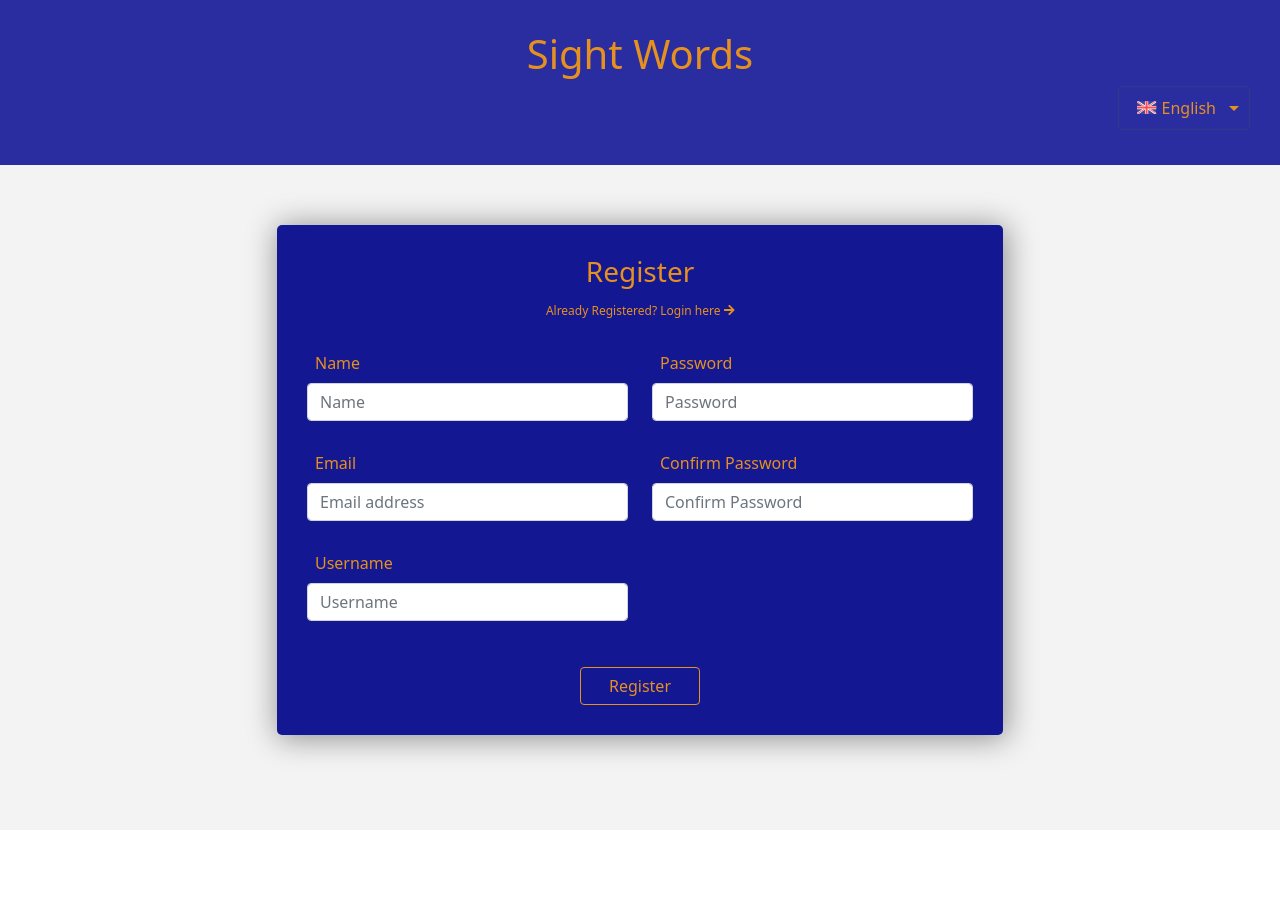
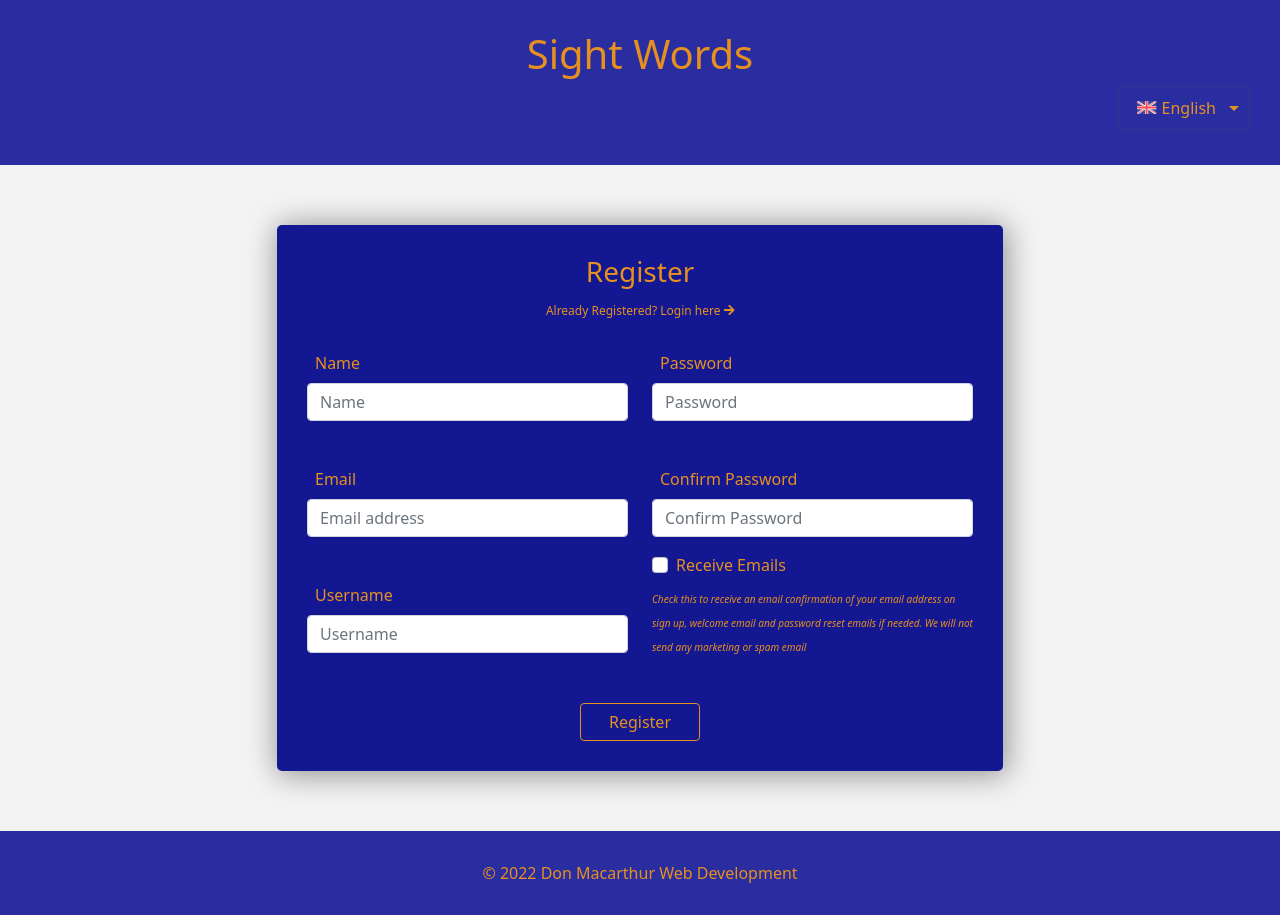
Before and after one commit to Donatron/sight-words, a React (Create React App) app: page /register in a window 1280 px wide. Before the commit the page ends 830 px from the top, so only its background shows below. Built offline with nearby package versions, Linux system fonts and the light colour scheme.

Commit message:
email-opt-in: added email opt in checkbox to register page, and functionality it action handlers

```diff
--- a/package.json
+++ b/package.json
@@ -2,6 +2,7 @@
   "name": "sight-words",
   "version": "0.1.0",
   "private": true,
+  "homepage": "https://donatron.github.io/sight-words",
   "dependencies": {
     "@fortawesome/fontawesome-svg-core": "^1.2.36",
     "@fortawesome/free-solid-svg-icons": "^5.15.4",
--- a/src/App.js
+++ b/src/App.js
@@ -4,6 +4,7 @@ import i18n from 'i18next';
 import { initReactI18next } from 'react-i18next';
 
 import Header from './components/layout/Header';
+import Footer from './components/layout/Footer';
 import Register from './components/user/Register';
 import ConfirmEmail from './components/user/ConfirmEmail';
 import ForgotPassword from './components/user/ForgotPassword';
@@ -80,6 +81,7 @@ function App(props) {
         </Route>
         <Route exact component={NotFound} />
       </Switch>
+      <Footer />
     </div>
   );
 }
--- /dev/null
+++ b/src/components/layout/Footer.js
@@ -0,0 +1,20 @@
+import React from 'react';
+import { Row, Col } from 'reactstrap';
+
+const Footer = () => {
+  return (
+    <Row className="footer">
+      <Col xs={12}>
+        {"\u00A9"} {new Date().getFullYear()} <a
+          href="https://www.dmwebdev.com.au"
+          target="_blank"
+          rel="noreferrer"
+        >
+          Don Macarthur Web Development
+        </a>
+      </Col>
+    </Row>
+  )
+};
+
+export default Footer;
--- a/src/components/user/Register.js
+++ b/src/components/user/Register.js
@@ -20,14 +20,22 @@ const Register = (props) => {
     email: null,
     userName: null,
     password: null,
-    passwordConfirm: null
-  })
+    passwordConfirm: null,
+    receiveEmails: false
+  });
 
   const handleChange = (e) => {
     setFormData({
       ...formData,
       [e.target.name]: e.target.value
-    })
+    });
+  }
+
+  const handleClickReceiveEmails = (e) => {
+    setFormData({
+      ...formData,
+      receiveEmails: !formData.receiveEmails
+    });
   }
 
   const handleSubmit = () => {
@@ -55,12 +63,13 @@ const Register = (props) => {
                 {' '} <FontAwesomeIcon icon={faArrowRight} />
               </Link>
             </span>
-            <FormGroup className="site-content_content-login-form">
+            <div className="site-content_content-login-form">
               <Row>
                 <Col
                   xs={12}
                   md={6}
                 >
+                  <FormGroup>
                     <Label for="name">{t('name')}</Label>
                     <Input
                       id="name"
@@ -69,6 +78,8 @@ const Register = (props) => {
                       type="email"
                       onChange={(e) => handleChange(e)}
                     />
+                  </FormGroup>
+                  <FormGroup>
                     <Label for="email">{t('email')}</Label>
                     <Input
                       id="email"
@@ -77,6 +88,8 @@ const Register = (props) => {
                       type="email"
                       onChange={(e) => handleChange(e)}
                     />
+                  </FormGroup>
+                  <FormGroup>
                     <Label for="email">{t('username')}</Label>
                     <Input
                       id="userName"
@@ -85,11 +98,15 @@ const Register = (props) => {
                       type="text"
                       onChange={(e) => handleChange(e)}
                     />
+                  </FormGroup>
                 </Col>
+
+
                 <Col
                   xs={12}
                   md={6}
                 >
+                  <FormGroup>
                     <Label for="email">{t('password')}</Label>
                     <Input
                       id="password"
@@ -98,6 +115,8 @@ const Register = (props) => {
                       type="password"
                       onChange={(e) => handleChange(e)}
                     />
+                  </FormGroup>
+                  <FormGroup>
                     <Label for="email">{t('confirm-password')}</Label>
                     <Input
                       id="passwordConfirm"
@@ -106,14 +125,32 @@ const Register = (props) => {
                       type="password"
                       onChange={(e) => handleChange(e)}
                     />
+                  </FormGroup>
+                  <Row>
+                    <Col xs={12}>
+                      <FormGroup>
+                        <Input
+                          id="receiveEmails"
+                          name="receiveEmails"
+                          type="checkbox"
+                          onChange={(e) => handleClickReceiveEmails(e)}
+                        />
+                        <Label for="receiveEmails" className="receive-emails_label">
+                          {t('receive-emails')}
+                        </Label>
+                        <br />
+                        <i className="receive-emails_disclaimer">{t('receive-emails-disclaimer')}</i>
+                      </FormGroup>
                     </Col>
                   </Row>
-            </FormGroup>
+                </Col>
+              </Row>
+            </div>
             <Button color="secondary" onClick={handleSubmit}>{t('register')}</Button>
           </Form>
         </Col>
-      </Row>
-    </Container>
+      </Row >
+    </Container >
   );
 }
 
--- a/src/store/actions/auth.js
+++ b/src/store/actions/auth.js
@@ -43,10 +43,17 @@ export const loginUser = (user) => async (dispatch) => {
 export const registerUser = (userData) => async (dispatch) => {
   dispatch(setLoading());
 
+  if (!userData.receiveEmails) userData.emailConfirmed = true;
+
   try {
     const response = await axios.post(`${rootUrl}/users/signup`, userData);
 
-    dispatch(showAlert('success', 'register', response.data.message));
+    if (userData.receiveEmails) {
+      dispatch(showAlert('success', 'register', response.data.message));
+    } else {
+      dispatch(setAuthToken(response.data.token));
+      dispatch(fetchUser(response.data.data.user));
+    }
   } catch (err) {
     dispatch(showAlert('danger', 'register', err.response.data.message));
   }
--- /dev/null
+++ b/src/styles/layout/_footer.scss
@@ -0,0 +1,16 @@
+.footer {
+  background-color: $color-primary;
+  color: $color-secondary;
+  padding: 30px 15px;
+
+  a {
+    @include transition;
+
+    color: $color-secondary;
+    text-decoration: none;
+
+    &:hover {
+      color: $color-secondary-tint
+    }
+  }
+}
--- a/src/styles/layout/_loadingspinner.scss
+++ b/src/styles/layout/_loadingspinner.scss
@@ -3,10 +3,9 @@
   z-index: 100;
   position: absolute;
   top: 0;
-  bottom: 0;
-  left: 0;
-  right: 0;
   display: flex;
   justify-content: center;
   align-items: center;
+  height: 100%;
+  width: 100%;
 }
--- a/src/styles/layout/_login.scss
+++ b/src/styles/layout/_login.scss
@@ -18,4 +18,14 @@
   .btn {
     margin-top: 30px;
   }
+
+  .receive-emails {
+    &_label {
+      margin-top: 0;
+    }
+
+    &_disclaimer {
+      font-size: 10px;
+    }
+  }
 }
--- a/src/styles/style.scss
+++ b/src/styles/style.scss
@@ -6,6 +6,7 @@
 @import './components/fontawesome.scss';
 @import './components/modal.scss';
 @import './components/table.scss';
+@import './layout/footer.scss';
 @import './layout/header.scss';
 @import './layout/languageselector.scss';
 @import './layout/loadingspinner.scss';
--- a/src/translations/en.json
+++ b/src/translations/en.json
@@ -54,5 +54,7 @@
   "confirm": "Confirm",
   "you-dont-have-any": "You Don't Have Any ",
   "add": "Add ",
-  "user": "User"
+  "user": "User",
+  "receive-emails": "Receive Emails",
+  "receive-emails-disclaimer": "Check this to receive an email confirmation of your email address on sign up, welcome email and password reset emails if needed. We will not send any marketing or spam email"
 }
--- a/src/translations/th.json
+++ b/src/translations/th.json
@@ -55,5 +55,7 @@
   "you-dont-have-any": "คุณไม่มี ",
   "add": "เพิ่ม ",
   "english": "ภาษาอังกฤษ",
-  "user": "บุคคล"
+  "user": "บุคคล",
+  "receive-emails": "รับอีเมล",
+  "receive-emails-disclaimer": "เลือกตัวเลือกนี้เพื่อรับอีเมลยืนยันที่อยู่อีเมลของคุณในการสมัคร อีเมลต้อนรับและอีเมลรีเซ็ตรหัสผ่าน หากจำเป็น เราจะไม่ส่งอีเมลการตลาดหรือสแปมใดๆ"
 }
```
Lines whose indentation alone changed are shown as unchanged.
